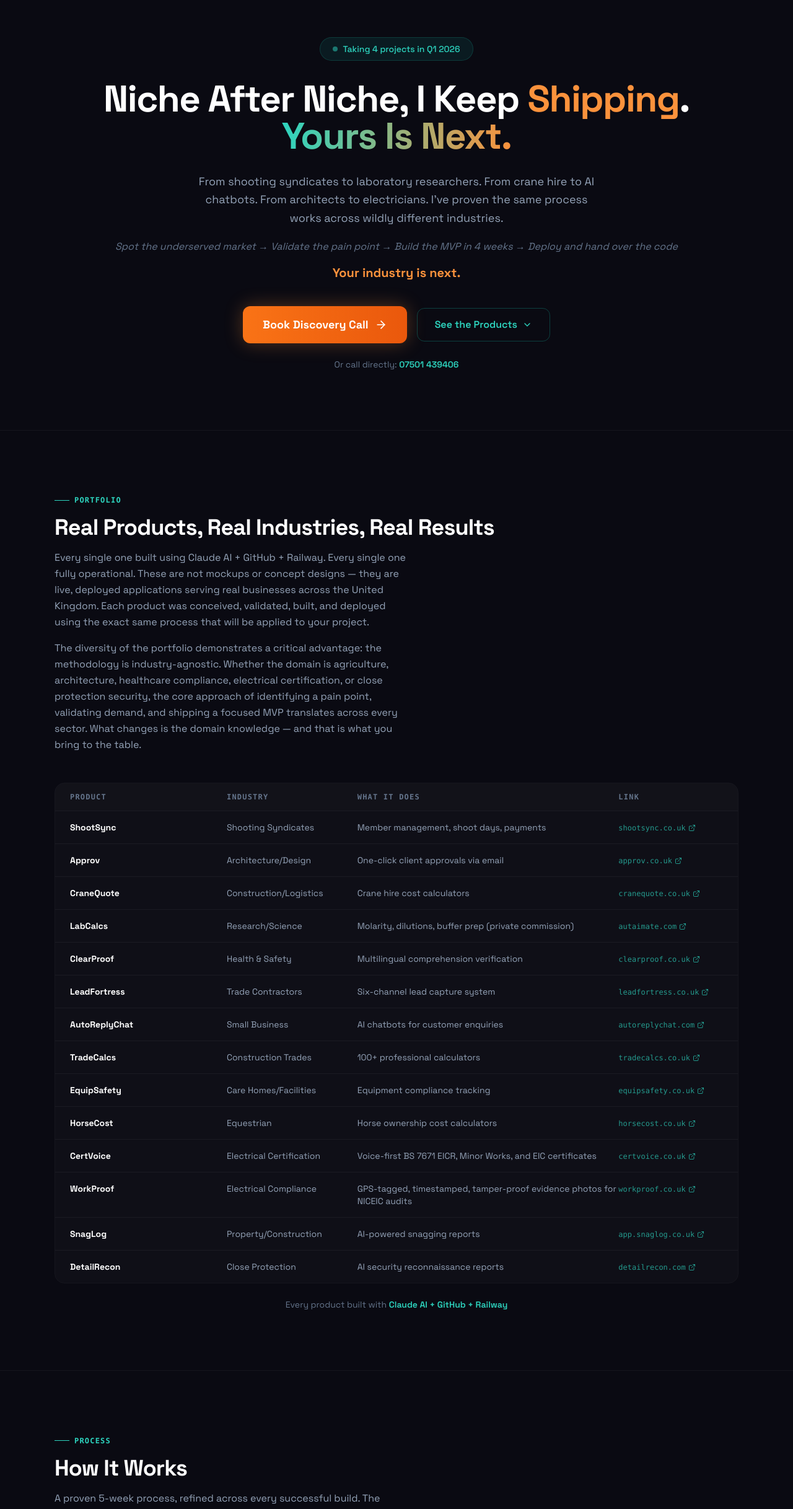
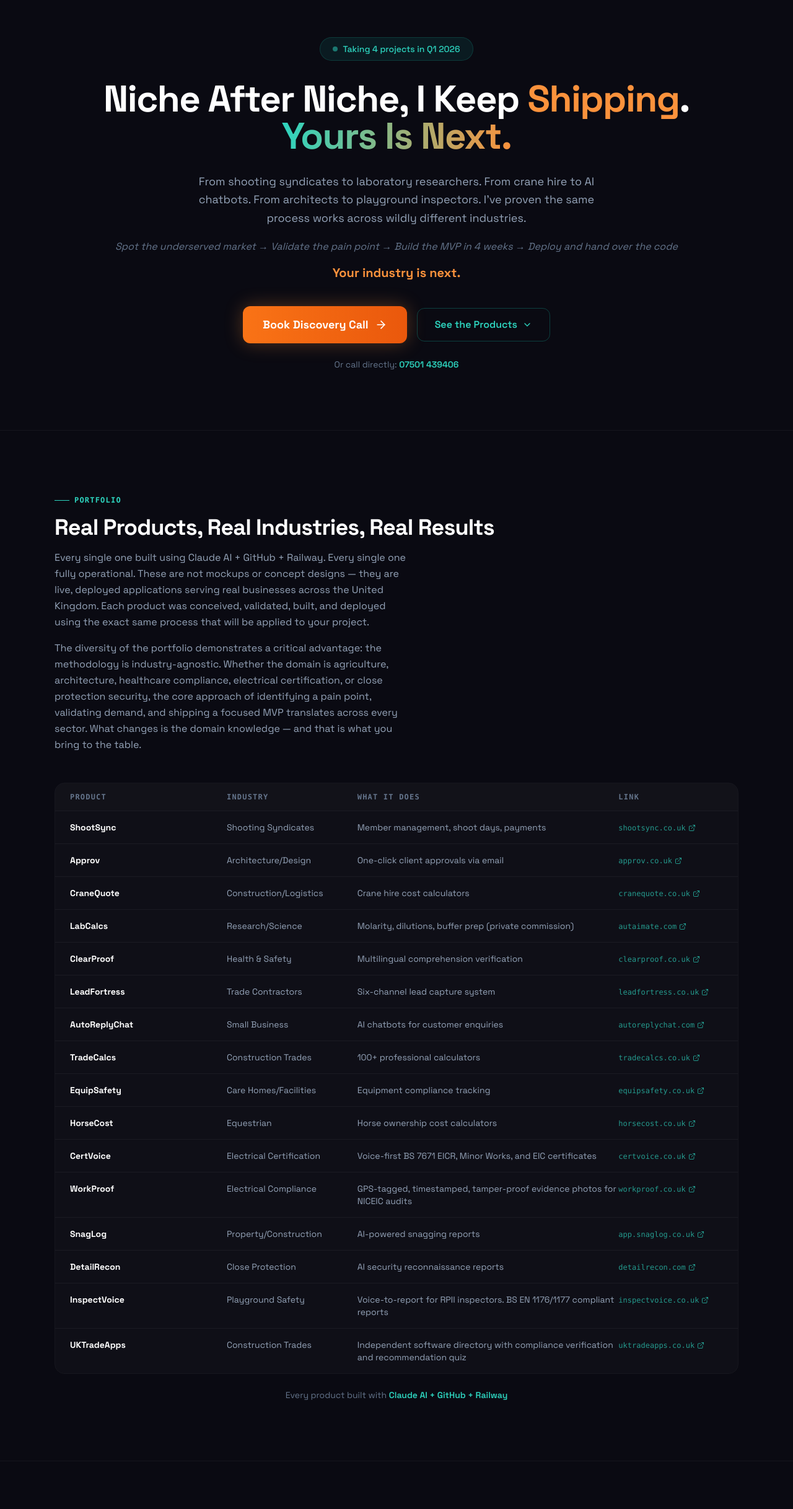
Before and after one commit to Agricog/autaimate, a React (Vite) app: page /micro-saas in a window 1280 px wide. Shown: the part 116-2551 px from the top of the page at 62% size. Built offline with nearby package versions, Linux system fonts and the light colour scheme.

Commit message:
Update MicroSaasContent.tsx

```diff
--- a/src/components/MicroSaasContent.tsx
+++ b/src/components/MicroSaasContent.tsx
@@ -45,6 +45,8 @@ const PRODUCTS: Product[] = [
   { name: 'WorkProof', industry: 'Electrical Compliance', desc: 'GPS-tagged, timestamped, tamper-proof evidence photos for NICEIC audits', url: 'https://workproof.co.uk', external: true },
   { name: 'SnagLog', industry: 'Property/Construction', desc: 'AI-powered snagging reports', url: 'https://app.snaglog.co.uk', external: true },
   { name: 'DetailRecon', industry: 'Close Protection', desc: 'AI security reconnaissance reports', url: 'https://detailrecon.com', external: true },
+  { name: 'InspectVoice', industry: 'Playground Safety', desc: 'Voice-to-report for RPII inspectors. BS EN 1176/1177 compliant reports', url: 'https://inspectvoice.co.uk', external: true },
+  { name: 'UKTradeApps', industry: 'Construction Trades', desc: 'Independent software directory with compliance verification and recommendation quiz', url: 'https://uktradeapps.co.uk', external: true },
 ]
 
 interface ProcessStep {
@@ -175,7 +177,7 @@ interface FaqItem {
 const FAQS: FaqItem[] = [
   {
     q: 'How do I know you can build something for MY industry?',
-    a: 'I\'ve built for shooting clubs, architects, laboratories, construction, care homes, electricians, equestrians, close protection, and more. If I can learn those, I can learn yours. The key is YOU have the domain expertise — I just need to understand the workflow and build the tool.',
+    a: 'I\'ve built for shooting clubs, architects, laboratories, construction, care homes, electricians, equestrians, playground inspectors, close protection, and more. If I can learn those, I can learn yours. The key is YOU have the domain expertise — I just need to understand the workflow and build the tool.',
   },
   {
     q: 'What if I want changes after handover?',
@@ -252,7 +254,7 @@ export default function MicroSaasContent() {
 
           <p className="text-lg text-slate-400 max-w-2xl mx-auto mb-5 leading-relaxed">
             From shooting syndicates to laboratory researchers. From crane hire
-            to AI chatbots. From architects to electricians. I&apos;ve proven the
+            to AI chatbots. From architects to playground inspectors. I&apos;ve proven the
             same process works across wildly different industries.
           </p>
 
@@ -953,6 +955,12 @@ export default function MicroSaasContent() {
             <a href="https://certvoice.co.uk" target="_blank" rel="noopener noreferrer" className="text-sm text-teal-400/70 hover:text-teal-400 transition-colors">
               CertVoice — Voice-First Electrical Certs &rarr;
             </a>
+            <a href="https://inspectvoice.co.uk" target="_blank" rel="noopener noreferrer" className="text-sm text-teal-400/70 hover:text-teal-400 transition-colors">
+              InspectVoice — Playground Inspection Reports &rarr;
+            </a>
+            <a href="https://uktradeapps.co.uk" target="_blank" rel="noopener noreferrer" className="text-sm text-teal-400/70 hover:text-teal-400 transition-colors">
+              UKTradeApps — Trade Software Directory &rarr;
+            </a>
             <a href="https://app.snaglog.co.uk" target="_blank" rel="noopener noreferrer" className="text-sm text-teal-400/70 hover:text-teal-400 transition-colors">
               SnagLog — AI Snagging Reports &rarr;
             </a>
```
